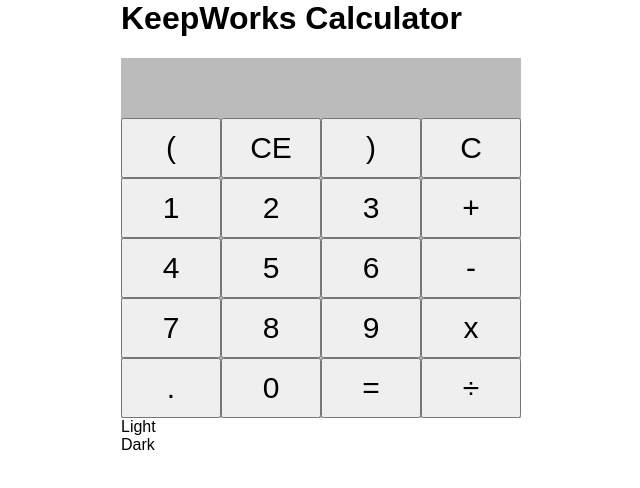
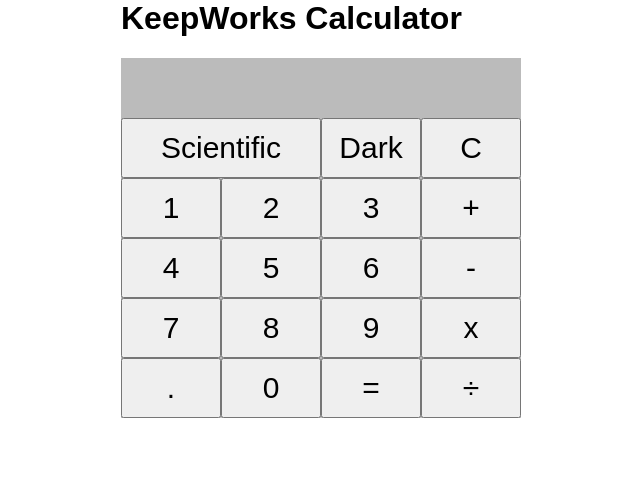
Before and after one commit to mkkaushiksjce/react-calci-demo, a React (Create React App) app: page / in a window 1280 px wide. Shown: the top 488 px of the page, without its empty margins (319-959 px from the left). Built offline with nearby package versions, Linux system fonts and the light colour scheme.

Commit message:
Dark Mode and Scientific functionality added

```diff
--- a/src/App.js
+++ b/src/App.js
@@ -65,14 +65,6 @@
           <h1>KeepWorks Calculator</h1>
           <Result result={this.state.result} />
           <KeyPad onClick={this.onClick} />
-          <div className="theme-wrap cf">
-            <div className="light btn f-l" name="Light">
-              Light
-            </div>
-            <div className="dark btn f-r" name="Light">
-              Dark
-            </div>
-          </div>
         </div>
       </div>
     );
--- a/src/app.css
+++ b/src/app.css
@@ -25,6 +25,10 @@
   font-size: 30px;
 }
 
+#scientificSelect {
+  width: 50%;
+}
+
 body {
   margin: 0;
   padding: 0;
--- a/src/components/keypad.js
+++ b/src/components/keypad.js
@@ -4,14 +4,15 @@
   render() {
     return (
       <div className="button">
-        <button name="(" onClick={e => this.props.onClick(e.target.name)}>
-          (
+        <button
+          id="scientificSelect"
+          name="CE"
+          onClick={e => this.props.onClick(e.target.name)}
+        >
+          Scientific
         </button>
-        <button name="CE" onClick={e => this.props.onClick(e.target.name)}>
-          CE
-        </button>
-        <button name=")" onClick={e => this.props.onClick(e.target.name)}>
-          )
+        <button name="Dark" onClick={e => this.props.onClick(e.target.name)}>
+          Dark
         </button>
         <button name="C" onClick={e => this.props.onClick(e.target.name)}>
           C
@@ -27,9 +28,15 @@
         <button name="3" onClick={e => this.props.onClick(e.target.name)}>
           3
         </button>
+        {true ? (
           <button name="+" onClick={e => this.props.onClick(e.target.name)}>
             +
           </button>
+        ) : (
+          <button name="-" onClick={e => this.props.onClick(e.target.name)}>
+            -
+          </button>
+        )}
         <br />
 
         <button name="4" onClick={e => this.props.onClick(e.target.name)}>
@@ -41,9 +48,15 @@
         <button name="6" onClick={e => this.props.onClick(e.target.name)}>
           6
         </button>
+        {true ? (
           <button name="-" onClick={e => this.props.onClick(e.target.name)}>
             -
           </button>
+        ) : (
+          <button name="x2" onClick={e => this.props.onClick(e.target.name)}>
+            x2
+          </button>
+        )}
         <br />
 
         <button name="7" onClick={e => this.props.onClick(e.target.name)}>
@@ -55,9 +68,15 @@
         <button name="9" onClick={e => this.props.onClick(e.target.name)}>
           9
         </button>
+        {true ? (
           <button name="*" onClick={e => this.props.onClick(e.target.name)}>
             x
           </button>
+        ) : (
+          <button name="sqrt" onClick={e => this.props.onClick(e.target.name)}>
+            Sqrt
+          </button>
+        )}
         <br />
 
         <button name="." onClick={e => this.props.onClick(e.target.name)}>
@@ -69,9 +88,13 @@
         <button name="=" onClick={e => this.props.onClick(e.target.name)}>
           =
         </button>
+        {true ? (
           <button name="/" onClick={e => this.props.onClick(e.target.name)}>
             ÷
           </button>
+        ) : (
+          <button name=" " onClick={e => this.props.onClick(e.target.name)} />
+        )}
         <br />
       </div>
     );
```
Lines whose indentation alone changed are shown as unchanged.
